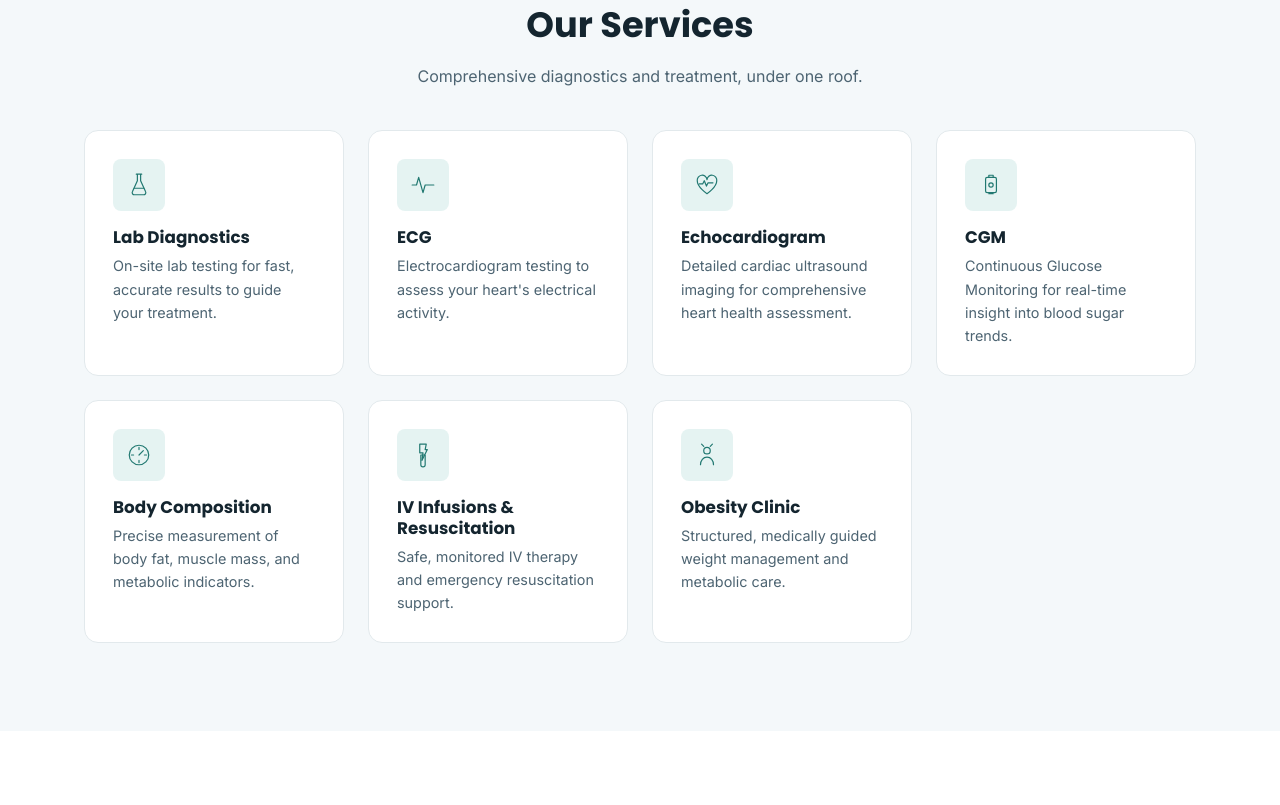
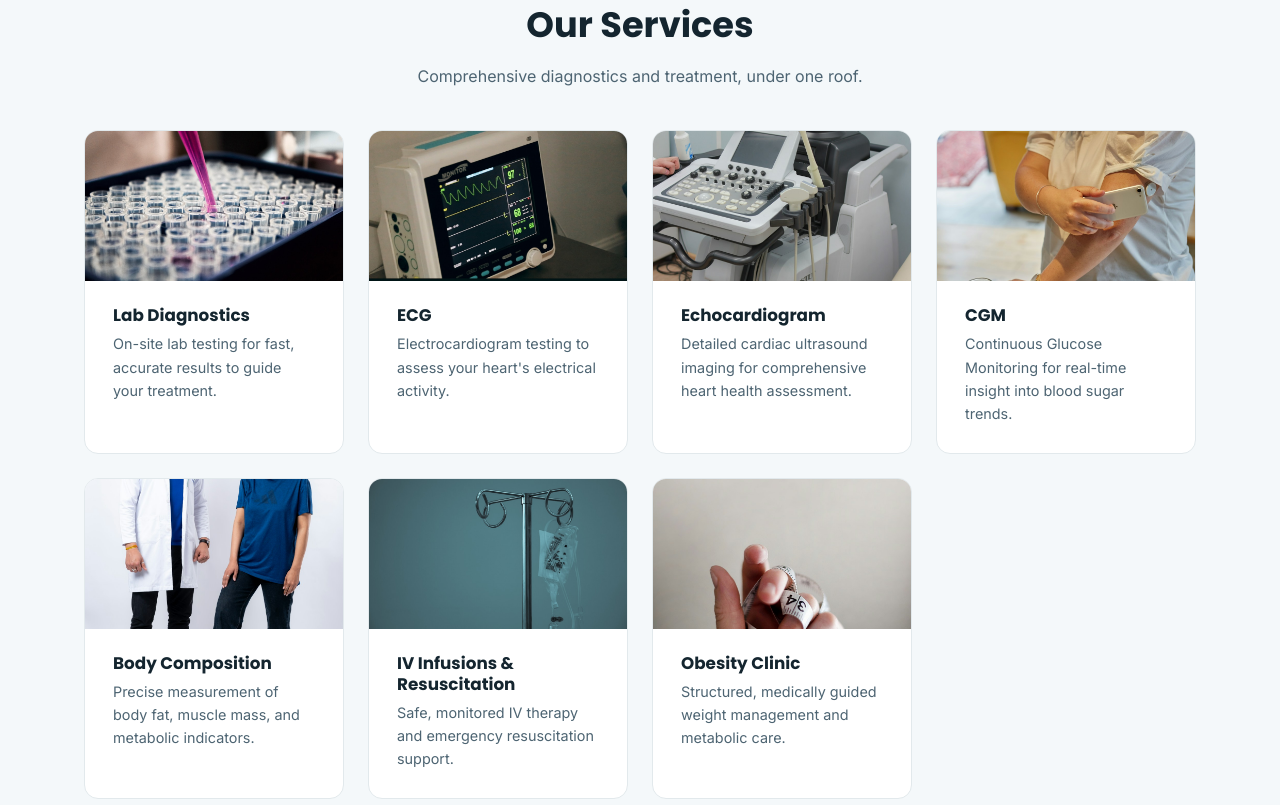
Before and after one commit to sailaksDiabDoc/cmedis-website, a plain HTML site: page index.html in a window 1280 px wide. Shown: the part 1655-2460 px from the top of the page. Drawn offline with Linux system fonts and the light colour scheme.

Commit message:
Replace hand-drawn SVG icons with real photos for Services and article covers

```diff
--- a/css/styles.css
+++ b/css/styles.css
@@ -288,25 +288,13 @@ a:focus-visible, button:focus-visible, input:focus-visible {
   background: var(--bg);
   border: 1px solid var(--border);
   border-radius: var(--radius-md);
-  padding: 1.75rem;
+  overflow: hidden;
   transition: transform 0.2s ease, box-shadow 0.2s ease;
 }
 .service-card:hover { transform: translateY(-4px); box-shadow: var(--shadow-md); }
-.service-icon {
-  width: 52px; height: 52px;
-  border-radius: var(--radius-sm);
-  background: rgba(47,158,151,0.12);
-  display: flex; align-items: center; justify-content: center;
-  margin-bottom: 1rem;
-}
-.service-icon svg {
-  width: 26px; height: 26px;
-  fill: none;
-  stroke: var(--teal-600);
-  stroke-width: 2.2;
-  stroke-linecap: round;
-  stroke-linejoin: round;
-}
+.service-photo { height: 150px; overflow: hidden; background: var(--bg-muted); }
+.service-photo img { width: 100%; height: 100%; object-fit: cover; object-position: center; }
+.service-body { padding: 1.5rem 1.75rem 1.75rem; }
 .service-card h3 { font-size: 1.05rem; margin-bottom: 0.4em; }
 .service-card p { font-size: 0.9rem; margin: 0; }
 
--- a/index.html
+++ b/index.html
@@ -127,53 +127,53 @@
 
     <div class="services-grid">
       <div class="service-card">
-        <div class="service-icon" aria-hidden="true">
-          <svg viewBox="0 0 48 48"><path d="M19 4h10M21 4v12l-9 20a4 4 0 0 0 4 6h16a4 4 0 0 0 4-6l-9-20V4" /><path d="M15 30h18"/></svg>
-        </div>
+        <div class="service-photo"><img src="assets/images/service-lab.jpg" alt="Lab technician pipetting samples for diagnostic testing" loading="lazy"></div>
+        <div class="service-body">
           <h3>Lab Diagnostics</h3>
           <p>On-site lab testing for fast, accurate results to guide your treatment.</p>
         </div>
+      </div>
       <div class="service-card">
-        <div class="service-icon" aria-hidden="true">
-          <svg viewBox="0 0 48 48"><path d="M4 24h8l4-14 8 28 4-14h16"/></svg>
-        </div>
+        <div class="service-photo"><img src="assets/images/service-ecg.jpg" alt="ECG heart monitor display" loading="lazy"></div>
+        <div class="service-body">
           <h3>ECG</h3>
           <p>Electrocardiogram testing to assess your heart's electrical activity.</p>
         </div>
+      </div>
       <div class="service-card">
-        <div class="service-icon" aria-hidden="true">
-          <svg viewBox="0 0 48 48"><path d="M24 40S6 28 6 16a9 9 0 0 1 18-2 9 9 0 0 1 18 2c0 12-18 24-18 24z"/><path d="M10 22h6l3-6 4 10 3-6h9"/></svg>
-        </div>
+        <div class="service-photo"><img src="assets/images/service-echo.jpg" alt="Echocardiogram ultrasound machine" loading="lazy"></div>
+        <div class="service-body">
           <h3>Echocardiogram</h3>
           <p>Detailed cardiac ultrasound imaging for comprehensive heart health assessment.</p>
         </div>
+      </div>
       <div class="service-card">
-        <div class="service-icon" aria-hidden="true">
-          <svg viewBox="0 0 48 48"><rect x="14" y="10" width="20" height="28" rx="3"/><path d="M20 10V6h8v4M20 40h8"/><circle cx="24" cy="24" r="4"/></svg>
-        </div>
+        <div class="service-photo"><img src="assets/images/service-cgm.jpg" alt="Continuous glucose monitor sensor being scanned" loading="lazy"></div>
+        <div class="service-body">
           <h3>CGM</h3>
           <p>Continuous Glucose Monitoring for real-time insight into blood sugar trends.</p>
         </div>
+      </div>
       <div class="service-card">
-        <div class="service-icon" aria-hidden="true">
-          <svg viewBox="0 0 48 48"><circle cx="24" cy="24" r="18"/><path d="M24 24 32 16M24 10v4M24 34v4M10 24h4M34 24h4"/></svg>
-        </div>
+        <div class="service-photo"><img src="assets/images/service-bodycomp.jpg" alt="Doctor supervising a body composition scale reading" loading="lazy"></div>
+        <div class="service-body">
           <h3>Body Composition</h3>
           <p>Precise measurement of body fat, muscle mass, and metabolic indicators.</p>
         </div>
+      </div>
       <div class="service-card">
-        <div class="service-icon" aria-hidden="true">
-          <svg viewBox="0 0 48 48"><path d="M18 4h12l-2 10h4l-10 20 2-14h-6z"/><path d="M20 24h8v18a4 4 0 0 1-8 0z"/></svg>
-        </div>
+        <div class="service-photo"><img src="assets/images/service-iv.jpg" alt="IV infusion drip stand" loading="lazy"></div>
+        <div class="service-body">
           <h3>IV Infusions &amp; Resuscitation</h3>
           <p>Safe, monitored IV therapy and emergency resuscitation support.</p>
         </div>
+      </div>
       <div class="service-card">
-        <div class="service-icon" aria-hidden="true">
-          <svg viewBox="0 0 48 48"><circle cx="24" cy="16" r="6"/><path d="M12 42c0-8 5-14 12-14s12 6 12 14"/><path d="M30 8l4-4M18 8l-4-4"/></svg>
-        </div>
+        <div class="service-photo"><img src="assets/images/service-obesity.jpg" alt="Measuring tape symbolizing weight management" loading="lazy"></div>
+        <div class="service-body">
           <h3>Obesity Clinic</h3>
           <p>Structured, medically guided weight management and metabolic care.</p>
+        </div>
       </div>
     </div>
   </div>
@@ -312,7 +312,7 @@
 
       <div class="article-card">
         <div class="article-cover" aria-hidden="true">
-          <svg viewBox="0 0 64 64"><rect x="20" y="14" width="24" height="34" rx="4"/><path d="M26 14v-4h12v4M26 48h12"/><path d="M8 40c4-10 8-14 12-4M44 36c4-10 8-14 12-4"/></svg>
+          <img src="/assets/images/service-cgm.jpg" alt="Continuous glucose monitor sensor">
         </div>
         <div class="article-body">
           <span class="article-tag">Gestational Diabetes &amp; CGM</span>
```
Also changed, not shown: blog/gdm-continuous-glucose-monitoring.html (+1 -1 lines), blog/index.html (+2 -2 lines), blog/posts.json (+4 -4 lines), blog/real-patient-real-results.html (+1 -1 lines), assets/images/cover-diabetes-consultation.jpg (added), assets/images/service-bodycomp.jpg (added), assets/images/service-cgm.jpg (added), assets/images/service-ecg.jpg (added), assets/images/service-echo.jpg (added), assets/images/service-iv.jpg (added), assets/images/service-lab.jpg (added), assets/images/service-obesity.jpg (added). Lines whose indentation alone changed are shown as unchanged.
